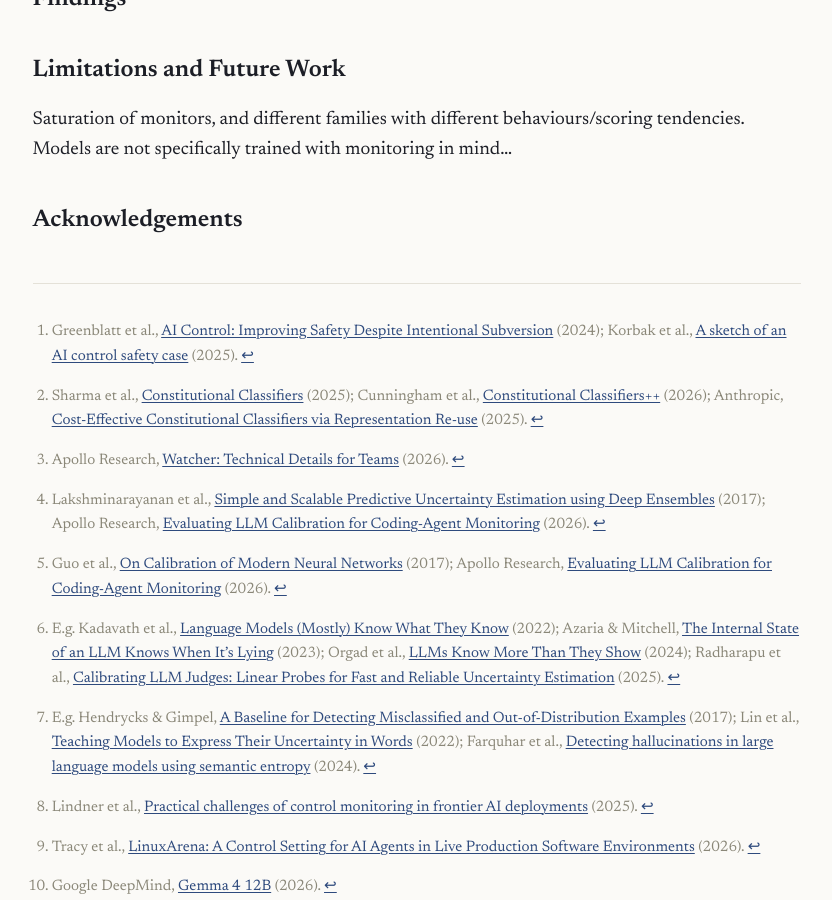
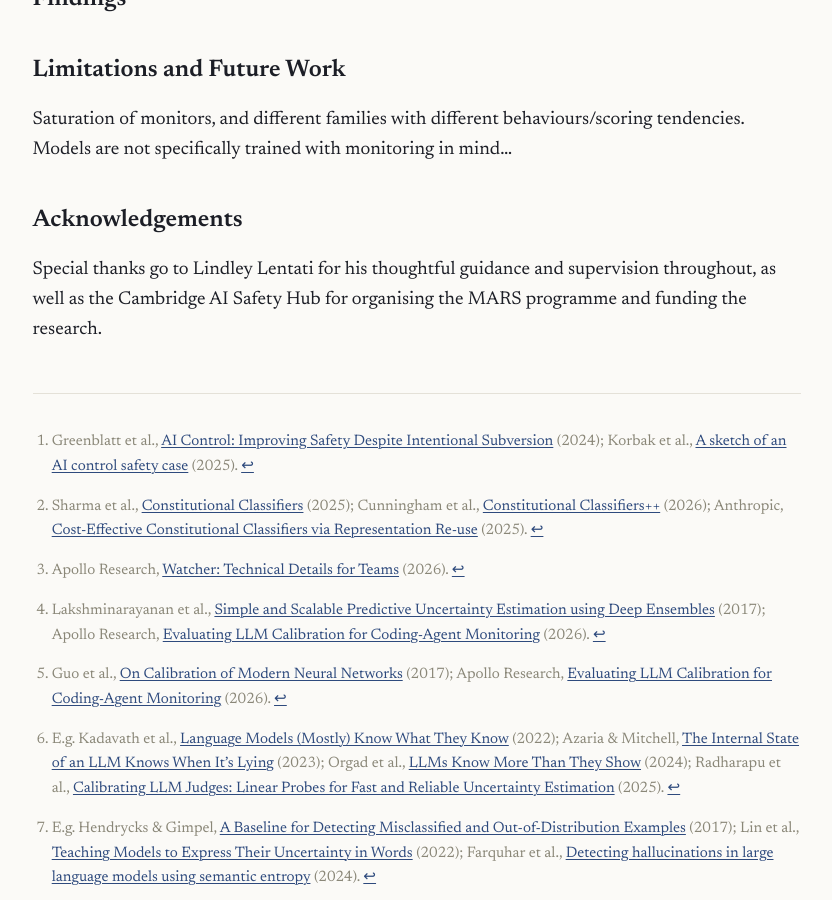
Before and after one commit to m-crabb/m-crabb.github.io, a Jekyll site: the page built from _posts/2026-11-09-leveraging-uncertainty-for-monitoring-in-ai-control.md, in a window 1280 px wide and 900 px high, scrolled down 2457 px. Shown: the whole window, without its empty margins (216-1048 px from the left). Built offline with Jekyll 4.4.1, drawn with Linux system fonts in a browser that asks for light colours.

Commit message:
content: acks

```diff
--- a/_posts/2026-11-09-leveraging-uncertainty-for-monitoring-in-ai-control.md
+++ b/_posts/2026-11-09-leveraging-uncertainty-for-monitoring-in-ai-control.md
@@ -38,6 +38,8 @@
 
 ## Acknowledgements
 
+Special thanks go to Lindley Lentati for his thoughtful guidance and supervision throughout, as well as the Cambridge AI Safety Hub for organising the MARS programme and funding the research.
+
 [^control]: Greenblatt et al., [AI Control: Improving Safety Despite Intentional Subversion](https://arxiv.org/abs/2312.06942) (2024); Korbak et al., [A sketch of an AI control safety case](https://arxiv.org/abs/2501.17315) (2025).
 [^cc]: Sharma et al., [Constitutional Classifiers](https://arxiv.org/abs/2501.18837) (2025); Cunningham et al., [Constitutional Classifiers++](https://arxiv.org/abs/2601.04603) (2026); Anthropic, [Cost-Effective Constitutional Classifiers via Representation Re-use](https://alignment.anthropic.com/2025/cheap-monitors/) (2025).
 [^watcher]: Apollo Research, [Watcher: Technical Details for Teams](https://watcher.apolloresearch.ai/blog/monitor-coding-agents/) (2026).
```
